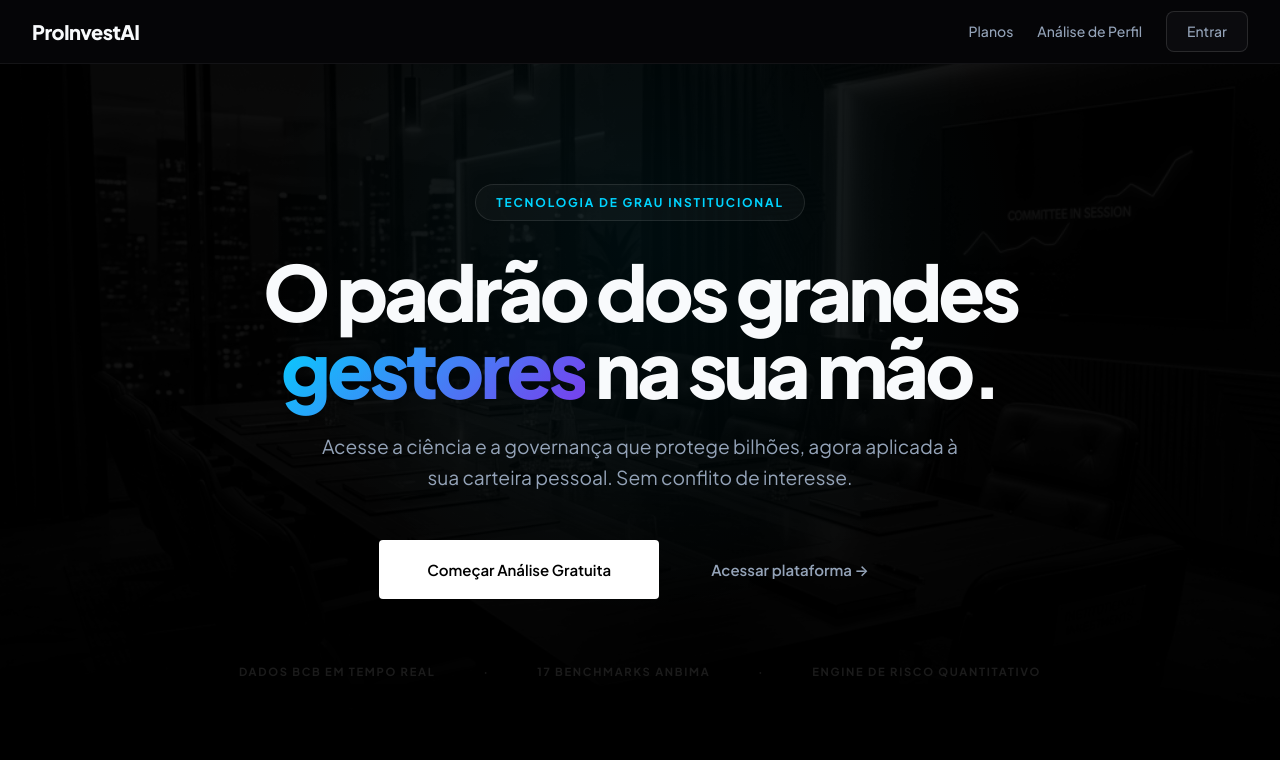
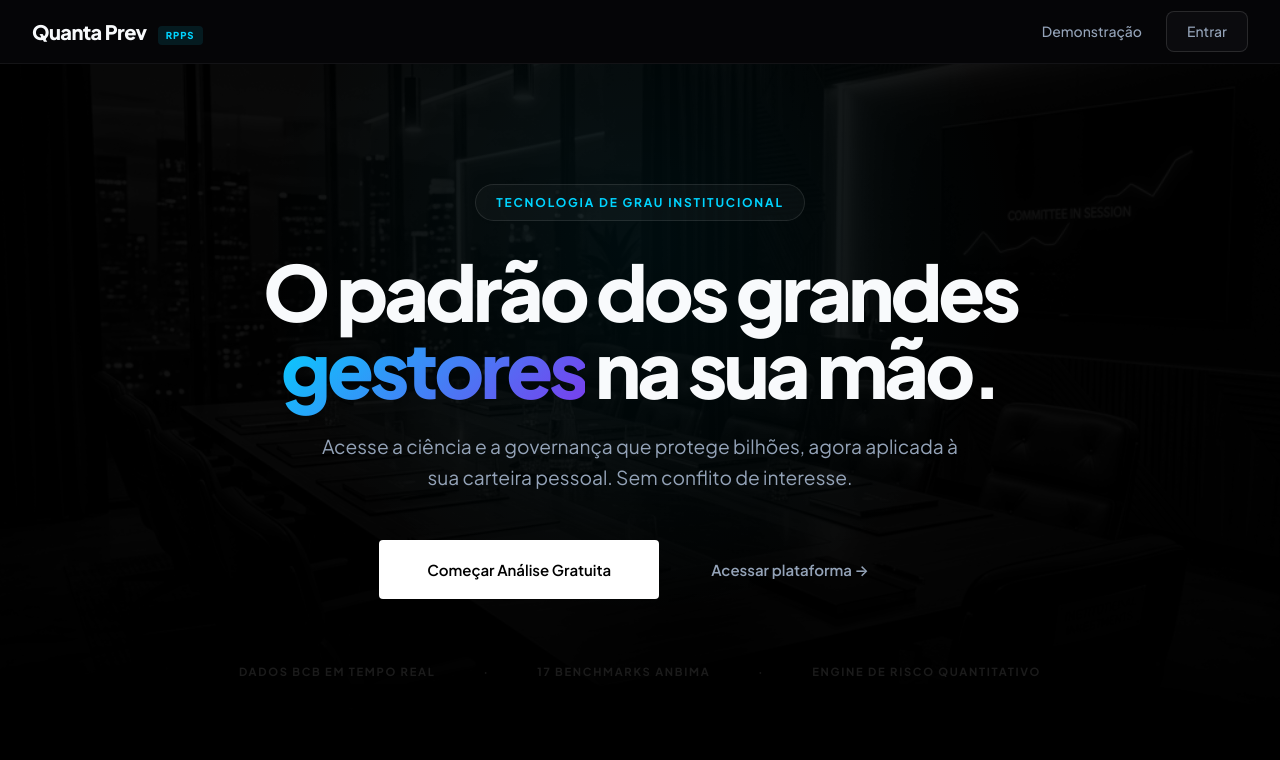
Before and after one commit to cleiltonrodriguesofc/proinvestai, a Python web app: template app/presentation/web/templates/landing.html in a window 1280 px wide. Shown: the top 760 px of the page. Run offline with Jinja, Linux system fonts and the light colour scheme; the template is opened without the code that fills it, so the values that code supplies are empty.

Commit message:
style: Update branding to Quanta Prev RPPS in templates

```diff
--- a/app/presentation/web/templates/base.html
+++ b/app/presentation/web/templates/base.html
@@ -3,8 +3,8 @@
 <head>
     <meta charset="UTF-8">
     <meta name="viewport" content="width=device-width, initial-scale=1.0">
-    <meta name="description" content="A tecnologia de gestão de grandes fundos, aplicada ao seu patrimônio. Auditoria gratuita de carteira com precisão institucional.">
-    <title>{% block title %}ProInvestAI{% endblock %}</title>
+    <meta name="description" content="Gestão e Monitoramento Inteligente de Investimentos para RPPS. Enquadramento CMN 5.272, ALM e análise de risco em tempo real.">
+    <title>{% block title %}Quanta Prev{% endblock %}</title>
     <link rel="preconnect" href="https://fonts.googleapis.com">
     <link href="https://fonts.googleapis.com/css2?family=Plus+Jakarta+Sans:wght@300;400;500;600;700;800&display=swap" rel="stylesheet">
     <link rel="stylesheet" href="/static/css/main.css">
@@ -12,10 +12,9 @@
 </head>
 <body>
     <nav class="navbar">
-        <a href="/" class="nav-brand">ProInvestAI</a>
+        <a href="/" class="nav-brand">Quanta Prev <span style="font-size: 0.6rem; text-transform: uppercase; letter-spacing: 0.1em; color: var(--cyan); background: rgba(0, 212, 255, 0.1); padding: 0.2rem 0.5rem; border-radius: 4px; margin-left: 0.5rem;">RPPS</span></a>
         <div class="nav-links">
-            <a href="/pricing">Planos</a>
-            <a href="/quiz">Análise de Perfil</a>
+            <a href="/login">Demonstração</a>
             <a href="/login" class="btn btn-secondary" style="padding: 0.5rem 1.25rem; border-radius: 8px; font-size: 0.875rem;">Entrar</a>
         </div>
     </nav>
```
Also changed, not shown: app/presentation/web/templates/base_app.html (+5 -5 lines).
